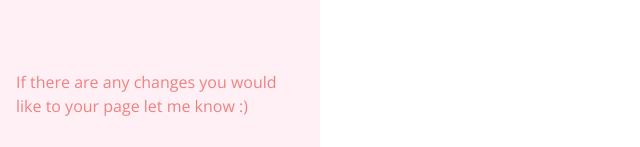
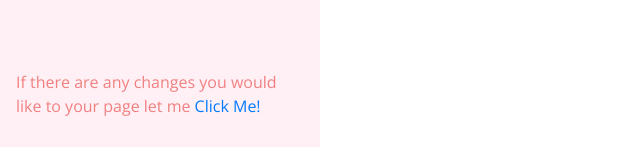
Before and after one commit to Rod0352/taskmaster-pro, a website: page Develop/public/index.html in a window 1280 px wide. Shown: the part 650-797 px from the top of the page, 0-640 px from the left. Drawn offline with nearby package versions, Linux system fonts and the light colour scheme; a web font is replaced by a local one.

Commit message:
final touches

```diff
--- a/Develop/public/index.html
+++ b/Develop/public/index.html
@@ -30,7 +30,7 @@
       <button id="remove-tasks" class="btn btn-block btn-delete"><span class="oi oi-trash"></span>Delete All
         Tasks</button>
       <span class="oi oi-task display-1 text-center mb-2 d-none d-lg-block mt-auto"></span>
-      <p class=" d-none d-lg-block">If there are any changes you would like to your page let me know :)
+      <p class=" d-none d-lg-block">If there are any changes you would like to your page let me  <a href="https://mn.gov/mnddc/parallels2/pdf/60s/63/63-AHG-NARC.pdf">Click Me!</a>
       </p>
     </header>
 
```
